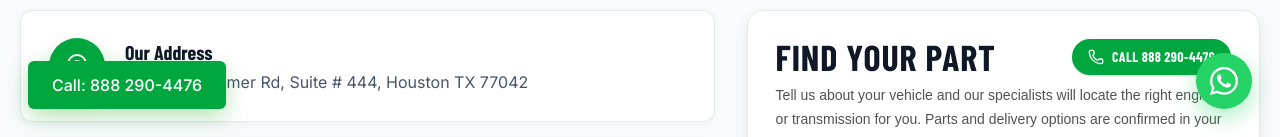
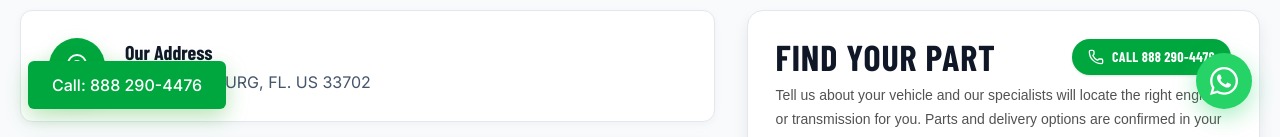
Before and after one commit to FR-Rifat/kiran_iqbal-updated, a Next.js app: page /contact in a window 1280 px wide. Shown: the part 663-800 px from the top of the page. Built offline with nearby package versions, Linux system fonts and the light colour scheme; no server answers; a web font is replaced by a local one.

Commit message:
feat: add contact page components and business configuration library

```diff
--- a/src/features/Contact/components/ContactContent.tsx
+++ b/src/features/Contact/components/ContactContent.tsx
@@ -13,7 +13,7 @@ const ContactContent = () => {
           {business.address && (
             <ContactCard icon={FiMapPin} title="Our Address">
               <a
-                href="https://www.google.com/maps/search/?api=1&query=9801+Westheimer+Rd+Suite+444+Houston+TX+77042"
+                href="https://maps.app.goo.gl/Po9YKX7jTm9MdW2y5"
                 target="_blank"
                 rel="noreferrer"
                 className="transition-colors duration-200 hover:text-green-600"
--- a/src/features/Contact/components/Map.tsx
+++ b/src/features/Contact/components/Map.tsx
@@ -4,7 +4,7 @@ const Map = () => {
   return (
     <div className="container bg-[#E6F5E6] mx-auto py-10 overflow-hidden">
       <iframe
-        src="https://www.google.com/maps/embed?pb=!1m18!1m12!1m3!1d4326.016883835292!2d-95.5442889237871!3d29.736489633094738!2m3!1f0!2f0!3f0!3m2!1i1024!2i768!4f13.1!3m3!1m2!1s0x8640c33de4000001%3A0x3cf5e704cc4c40c5!2s9801%20Westheimer%20Rd%20Ste%20444%2C%20Houston%2C%20TX%2077042%2C%20USA!5e1!3m2!1sen!2sbd!4v1787068783895!5m2!1sen!2sbd"
+        src="https://www.google.com/maps/embed?pb=!1m18!1m12!1m3!1d39910.74279322371!2d-82.65282545482007!3d27.85146244404821!2m3!1f0!2f0!3f0!3m2!1i1024!2i768!4f13.1!3m3!1m2!1s0x88c2e6ec0faaa749%3A0xc3d55dd203467003!2sSt.%20Petersburg%2C%20FL%2033702%2C%20USA!5e0!3m2!1sen!2sbd!4v1788174268665!5m2!1sen!2sbd"
         width="100%"
         height="450"
         style={{ border: 0 }}
--- a/src/lib/business.ts
+++ b/src/lib/business.ts
@@ -14,7 +14,7 @@ export const business = {
   },
   address:
     process.env.NEXT_PUBLIC_BUSINESS_ADDRESS ??
-    "9801 Westheimer Rd, Suite # 444, Houston TX 77042",
+    " ST. PETERSBURG, FL. US 33702",
   socialConsentDisclosure:
     "By submitting, you agree that A&R Auto Parts may contact you about this part request using the contact details you provide. Consent is not required to buy. Message and data rates may apply. Reply STOP to opt out of texts.",
 } as const;
```
